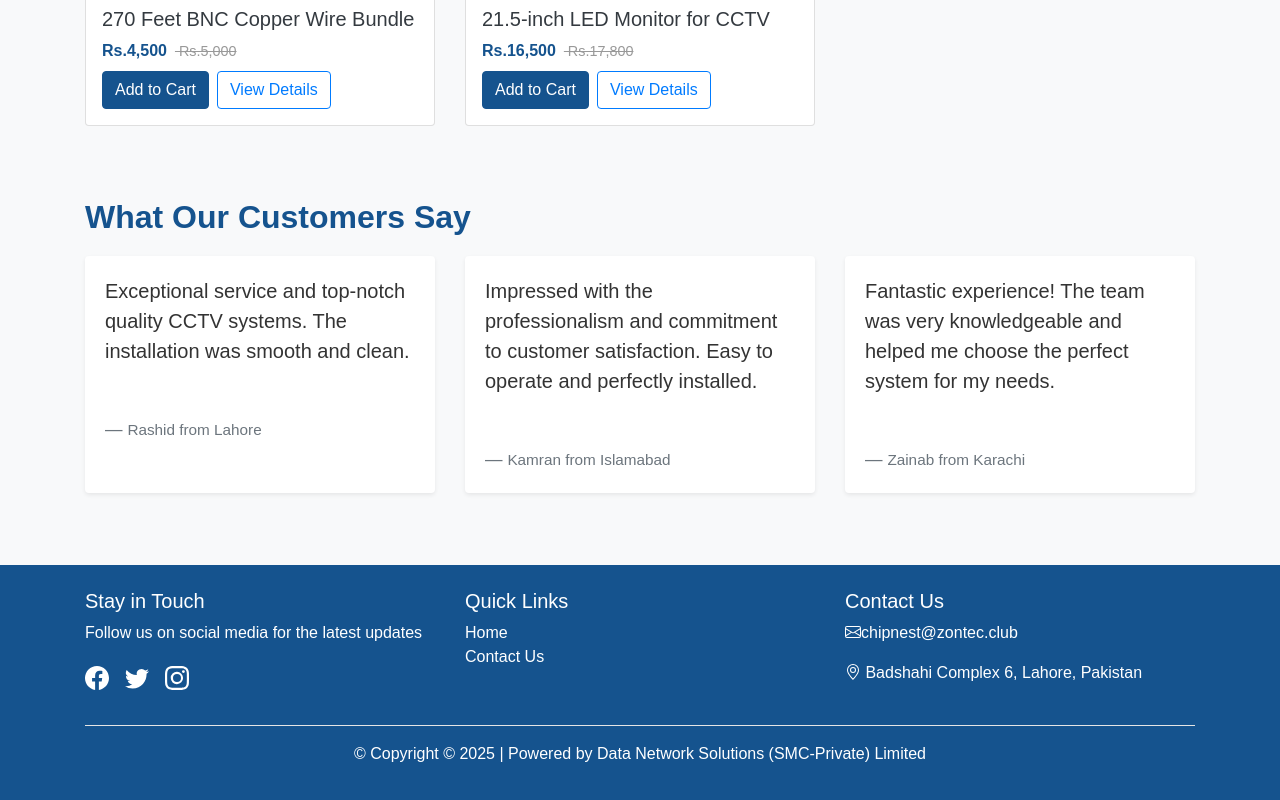
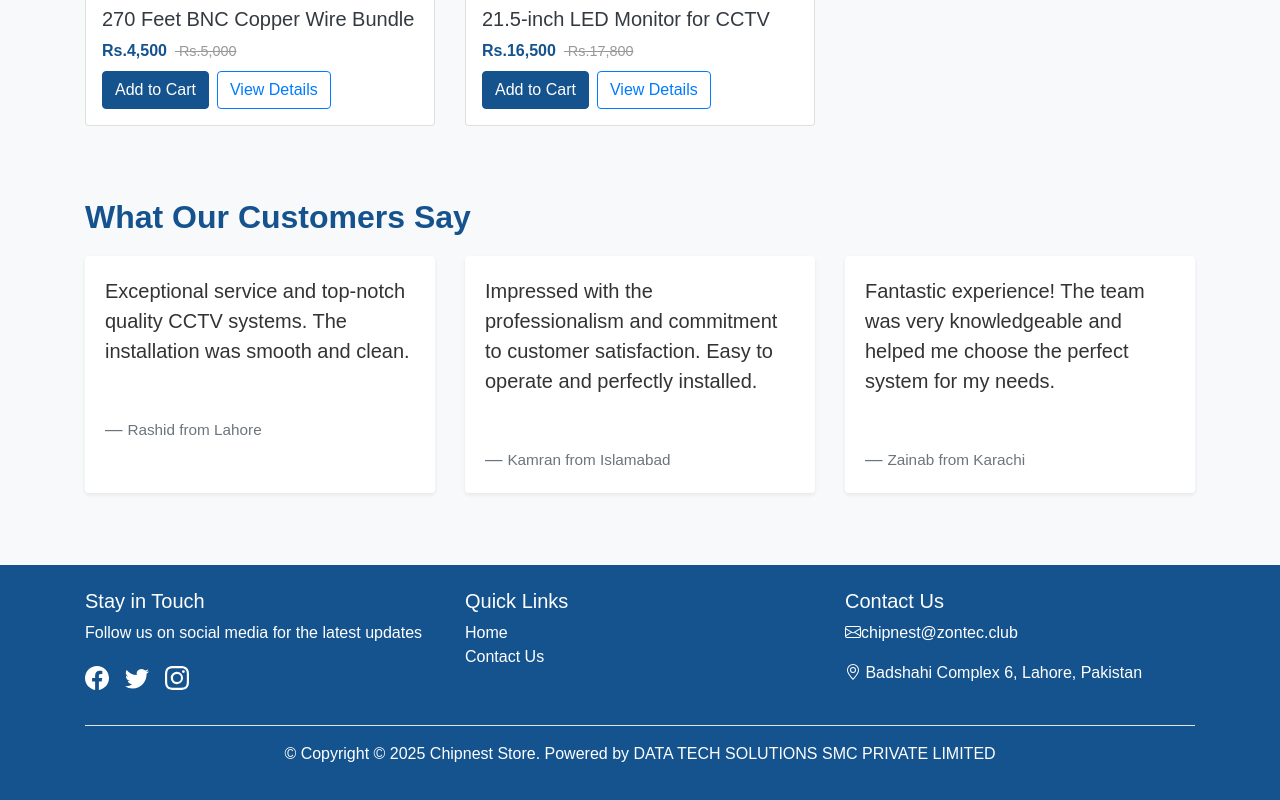
Before and after one commit to xxxxlu/security, a Vue app: page / in a window 1280 px wide. Shown: the part 5276-6076 px from the top of the page. Built offline with nearby package versions, Linux system fonts and the light colour scheme.

Commit message:
feat: copyright

```diff
--- a/src/App.vue
+++ b/src/App.vue
@@ -58,7 +58,7 @@
         </b-row>
         <hr class="bg-white mt-4">
         <div class="text-center">
-          <p>&copy; Copyright © 2025 | Powered by Data Network Solutions (SMC-Private) Limited</p>
+          <p>&copy; Copyright © 2025 Chipnest Store. Powered by DATA TECH SOLUTIONS SMC PRIVATE LIMITED</p>
         </div>
       </b-container>
     </footer>
```
